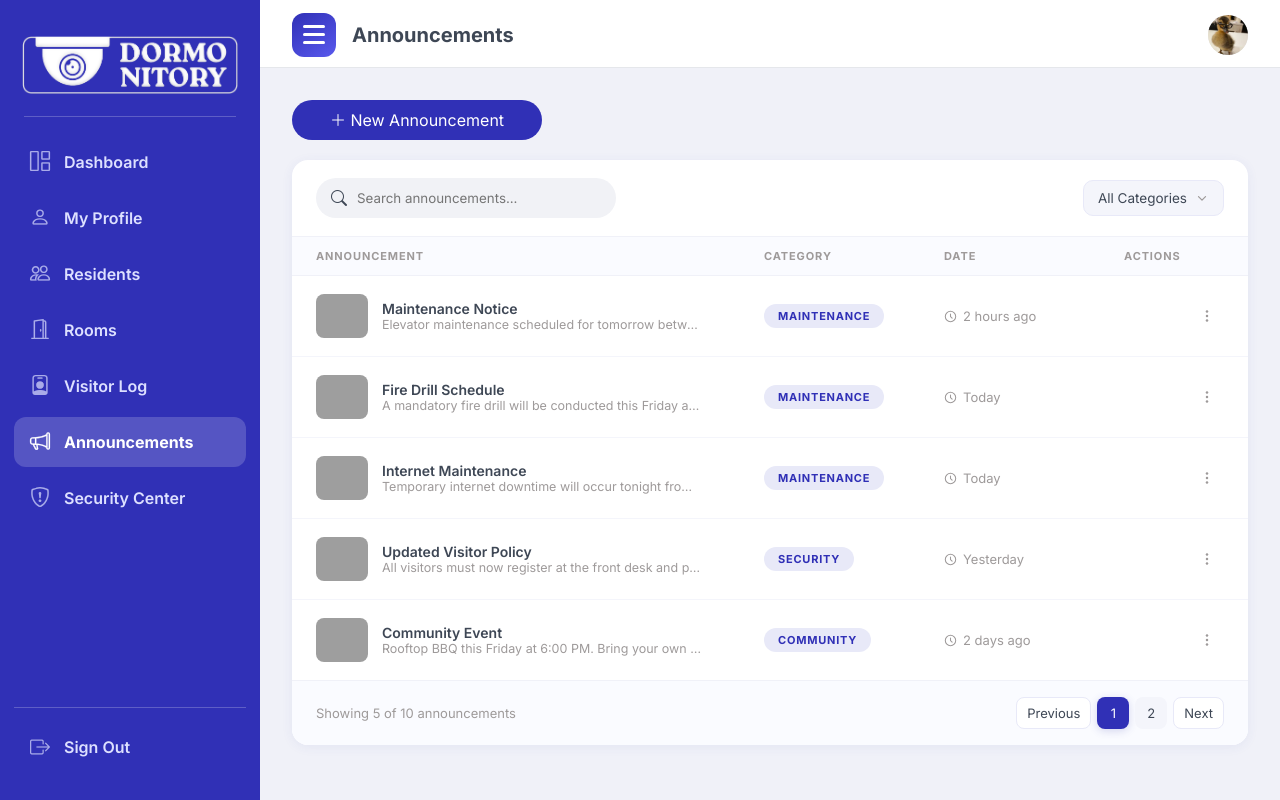
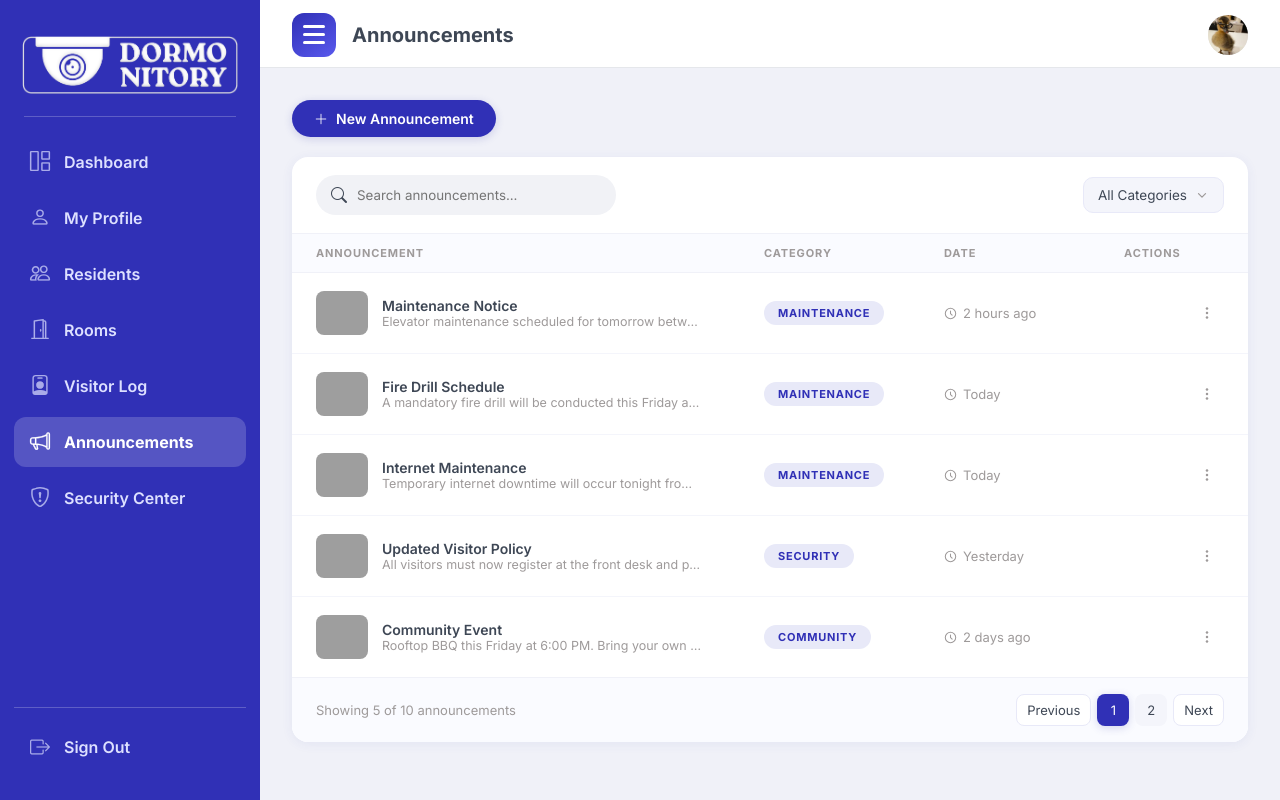
Before and after one commit to sharmipit/Dormonitory, a PHP site: page /admin/announcements.php in a window 1280 px wide. Run offline with PHP 8.4, Linux system fonts and the light colour scheme; grey boxes are pictures that could not be loaded.

Commit message:
edited the buttons

```diff
--- a/assets/css/admin-styles.css
+++ b/assets/css/admin-styles.css
@@ -55,21 +55,35 @@ body {
    ============================================================ */
 
 /* --- Button (add / new) --- */
+
 .add-res-btn {
+  display: flex;
+  align-items: center;
+  justify-content: center;
+  gap: 8px;
   background-color: var(--accent);
   color: white;
   border: none;
   border-radius: 50px;
-  padding: 10px;
-  width: 250px;
-  font-size: 1rem;
+  padding: 10px 22px;
+  width: fit-content;
+  min-width: 160px;
+  font-size: 0.875rem;
+  font-weight: 600;
   font-family: var(--font-main);
   cursor: pointer;
-  transition: background 0.3s ease;
+  transition: opacity 0.2s ease, transform 0.1s ease;
+  box-shadow: var(--shadow-btn);
+  margin-bottom: 20px;
 }
 
 .add-res-btn:hover {
-  background-color: #2525a0;
+  opacity: 0.9;
+  transform: translateY(-1px);
+}
+
+.add-res-btn:active {
+  transform: translateY(0);
 }
 
 /* --- Card wrapper --- */
```
